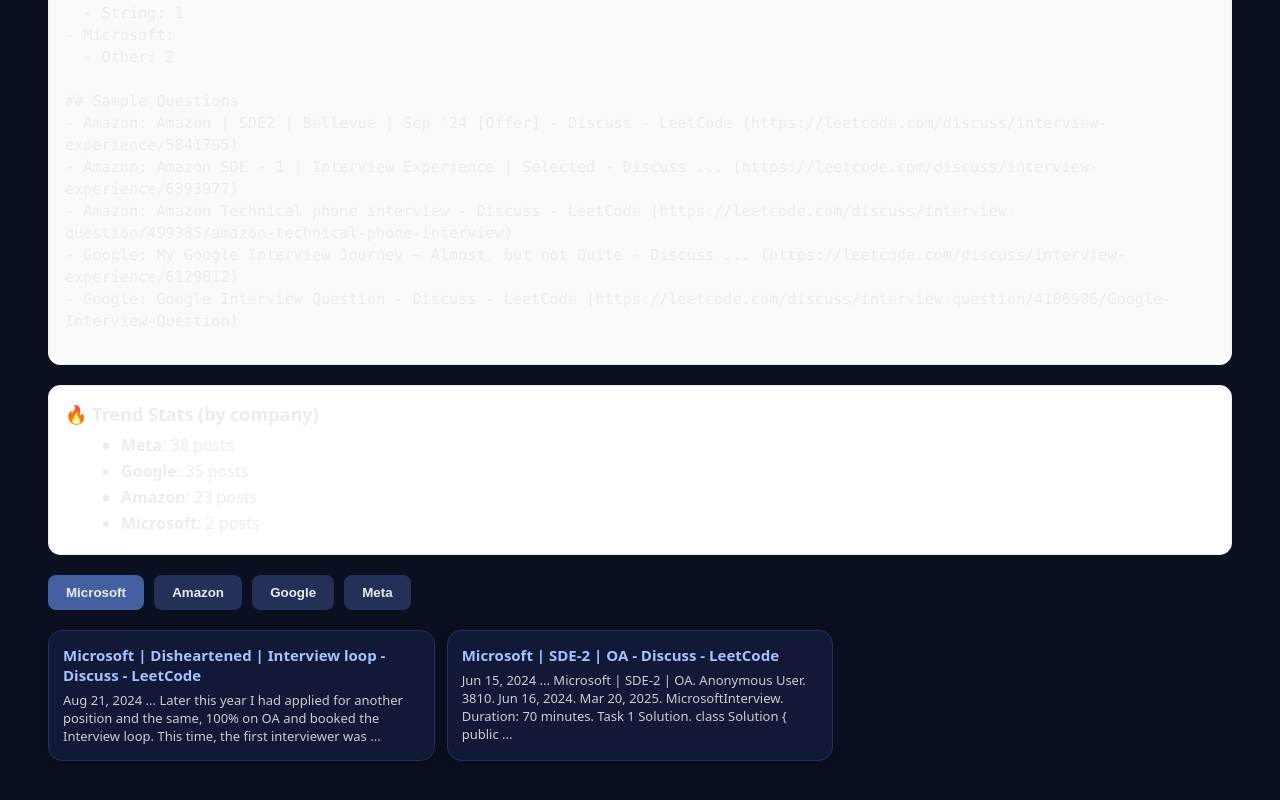
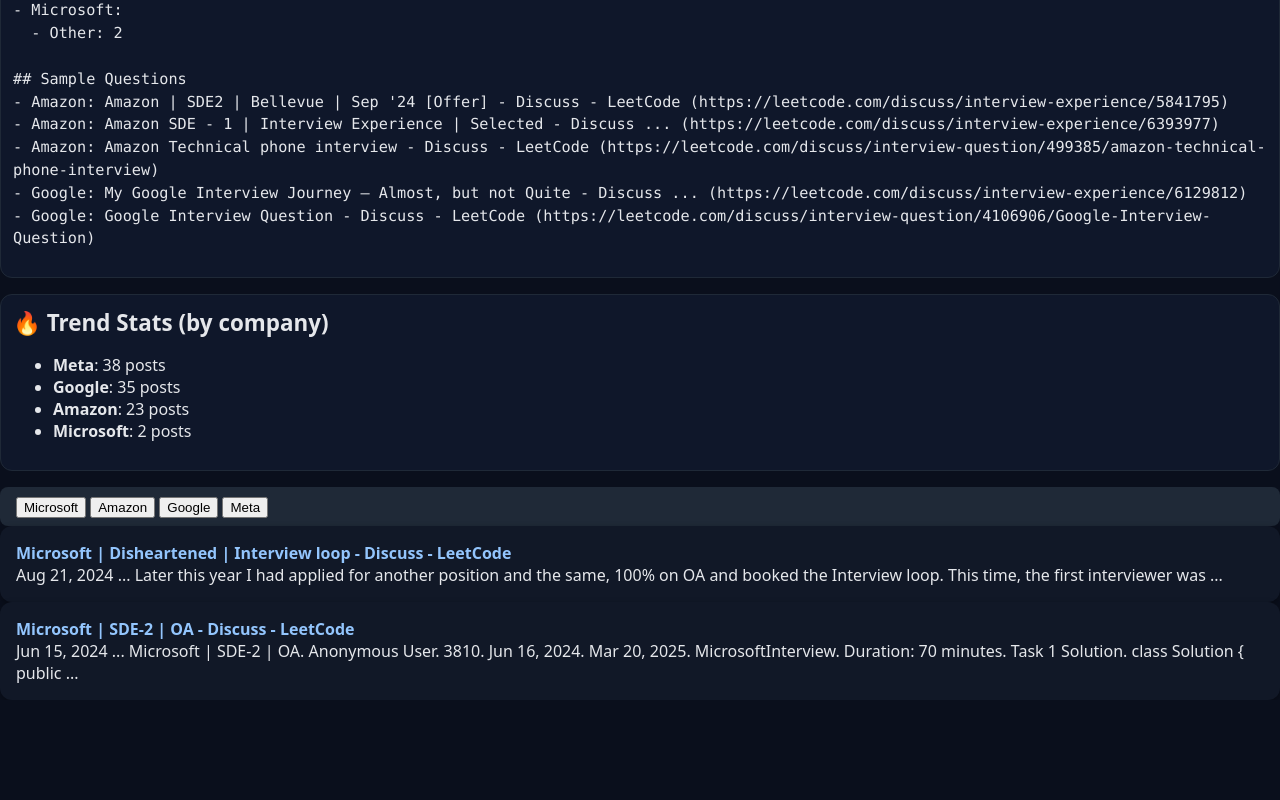
Before and after one commit to derekjhyang/leetcode-discuss-feed, a plain HTML site: page index.html in a window 1280 px wide. Shown: the part 718-1518 px from the top of the page. After the commit the page ends 1418 px from the top, so only its background shows below. Drawn offline with Linux system fonts and the light colour scheme.

Commit message:
chore: refactor CSS for improved styling and update HTML structure for better readability

```diff
--- a/assets/style.css
+++ b/assets/style.css
@@ -1,92 +1,149 @@
-/* Minimal clean look */
-:root {
-  --bg: #0b1020;
-  --fg: #e9ecf1;
-  --card: #121936;
-  --line: #243058;
-  --link: #a4c2ff;
+body {
+  font-family: system-ui, -apple-system, BlinkMacSystemFont, "Segoe UI", Roboto, Helvetica, Arial, sans-serif;
+  margin: 0;
+  padding: 0;
+  background: #0a0f1c;
+  color: #e5e7eb;
 }
 
-html, body {
-  background: var(--bg);
-  color: var(--fg);
-  margin: 0;
-  padding: 24px;
-  font-family: system-ui, -apple-system, Segoe UI, Roboto, Ubuntu, Cantarell, "Noto Sans", sans-serif;
+.container {
+  max-width: 1200px;
+  margin: auto;
+  padding: 1rem;
 }
 
-h1 { font-size: 24px; margin: 0 0 12px; }
-h2 { font-size: 18px; margin: 22px 0 10px; }
+h1 {
+  font-size: 1.8rem;
+  margin-bottom: 0.5rem;
+}
 
-.time { opacity: .7; margin-bottom: 16px; }
+h2 {
+  font-size: 1.4rem;
+  margin-bottom: 0.5rem;
+}
 
-.grid {
+.update-time {
+  color: #9ca3af;
+  margin-bottom: 1rem;
+}
+
+.tabs {
+  display: flex;
+  gap: 0.5rem;
+  margin-bottom: 1rem;
+}
+
+.tab {
+  background: #1f2937;
+  border: none;
+  padding: 0.5rem 1rem;
+  border-radius: 8px;
+  color: #e5e7eb;
+  cursor: pointer;
+}
+
+.tab.active {
+  background: #3b82f6;
+}
+
+.tab:hover {
+  background: #2563eb;
+}
+
+.tab-content {
+  display: none;
+}
+
+.tab-content.active {
   display: grid;
-  grid-template-columns: repeat(auto-fill, minmax(320px, 1fr));
-  gap: 12px;
+  grid-template-columns: repeat(auto-fill, minmax(280px, 1fr));
+  gap: 1rem;
 }
 
 .card {
-  background: var(--card);
-  border: 1px solid var(--line);
-  border-radius: 14px;
-  padding: 14px;
-  box-shadow: 0 2px 8px rgba(0,0,0,.25);
+  background: #111827;
+  padding: 1rem;
+  border-radius: 12px;
+  box-shadow: 0 2px 6px rgba(0,0,0,0.3);
 }
 
-.tag {
-  display: inline-block;
-  font-size: 12px;
-  padding: 3px 8px;
-  border-radius: 999px;
-  background: var(--line);
-  margin-right: 6px;
+.card .item-title a {
+  color: #93c5fd;
+  text-decoration: none;
+  font-weight: 600;
 }
 
-a { color: var(--link); text-decoration: none; }
-a:hover { text-decoration: underline; }
+.card .item-title a:hover {
+  text-decoration: underline;
+}
 
-.item-title { font-weight: 600; margin: 0 0 6px; font-size: 15px; line-height: 1.35; }
-.snippet { opacity: .85; font-size: 13px; line-height: 1.4; }
+.card .item-link a {
+  font-size: 0.9rem;
+  color: #60a5fa;
+}
 
-.footer { opacity: .6; margin-top: 20px; font-size: 12px; }
+.card .item-link a:hover {
+  text-decoration: underline;
+}
 
-/* --- Tabs --- */
-.tab {
+.trend-stats, .sample-questions, .summary-panel, .stat-card {
+  background: #0f172a;
+  border: 1px solid #1f2937;
+  border-radius: 12px;
+  padding: 12px;
+  margin-bottom: 1rem;
+}
+
+.stat-card {
+  margin-bottom: 1rem;
+}
+
+.stat-title {
+  font-size: 1rem;
+  margin-bottom: 0.25rem;
+  color: #e5e7eb;
+}
+
+.stat-bar {
+  height: 8px;
+  border-radius: 999px;
+  background: #111827;
   overflow: hidden;
-  margin: 12px 0 20px;
 }
-.tab button {
-  background-color: #243058;
-  border: none;
-  outline: none;
-  cursor: pointer;
-  padding: 10px 18px;
-  margin-right: 6px;
-  border-radius: 8px;
-  color: #e9ecf1;
-  font-weight: 600;
+
+.stat-bar-fill {
+  height: 100%;
+  background: #60a5fa;
 }
-.tab button.active {
-  background-color: #4460a0;
+
+.stat-value {
+  font-size: 0.85rem;
+  color: #e5e7eb;
 }
-.tabcontent {
-  display: none; /* hidden by default; JS will toggle */
+
+.summary-md {
+  white-space: pre-wrap;
+  font-family: ui-monospace, SFMono-Regular, Menlo, Monaco, Consolas, "Liberation Mono", monospace;
+  font-size: 0.95rem;
+  line-height: 1.5;
+  color: #e5e7eb;
 }
-.summary-panel { margin: 1.25rem 0; padding: 1rem; border: 1px solid #eee; border-radius: 12px; background: #fafafa; }
-.summary-panel h2 { margin: 0 0 .5rem 0; }
-.summary-md { white-space: pre-wrap; font-family: ui-monospace, SFMono-Regular, Menlo, Monaco, Consolas, "Liberation Mono", monospace; font-size: 0.95rem; line-height: 1.45; }
 
-.trend-stats { margin: 1.25rem 0; padding: 1rem; border: 1px solid #eee; border-radius: 12px; background: #fff; }
-.trend-stats h2 { margin: 0 0 .5rem 0; }
-.stats-list { margin: 0.5rem 0 0 1rem; }
-.stats-list li { margin: 0.25rem 0; }
+.sample-questions h2,
+.summary-panel h2,
+.trend-cards h2,
+.trend-stats h2 {
+  color: #e5e7eb;
+  margin: 0 0 .5rem 0;
+}
 
-.trend-cards { margin: 1.25rem 0; }
-.trend-cards .cards { display: grid; grid-template-columns: repeat(auto-fit,minmax(220px,1fr)); gap: 12px; }
-.stat-card { border: 1px solid #e5e7eb; border-radius: 12px; padding: 12px; background: #0f172a; /* 深色背景的話可調 */ }
-.stat-head { display:flex; align-items:center; justify-content:space-between; margin-bottom: 8px; }
-.stat-title { font-weight:600; }
-.stat-value { opacity: .9; }
-.stat-bar { height: 8px; border-radius: 999px; background: #1f2937; overflow: hidden; }
-.stat-bar-fill { height: 100%; background: #60a5fa; } /* 系統色，別用 inline style 指色可更換主題 */
+.sample-questions a,
+.card .item-title a {
+  color: #93c5fd;
+  text-decoration: none;
+}
+
+.sample-questions a:hover,
+.card .item-title a:hover {
+  text-decoration: underline;
+}
```
Also changed, not shown: templates/tail.html (+27 -19 lines).
